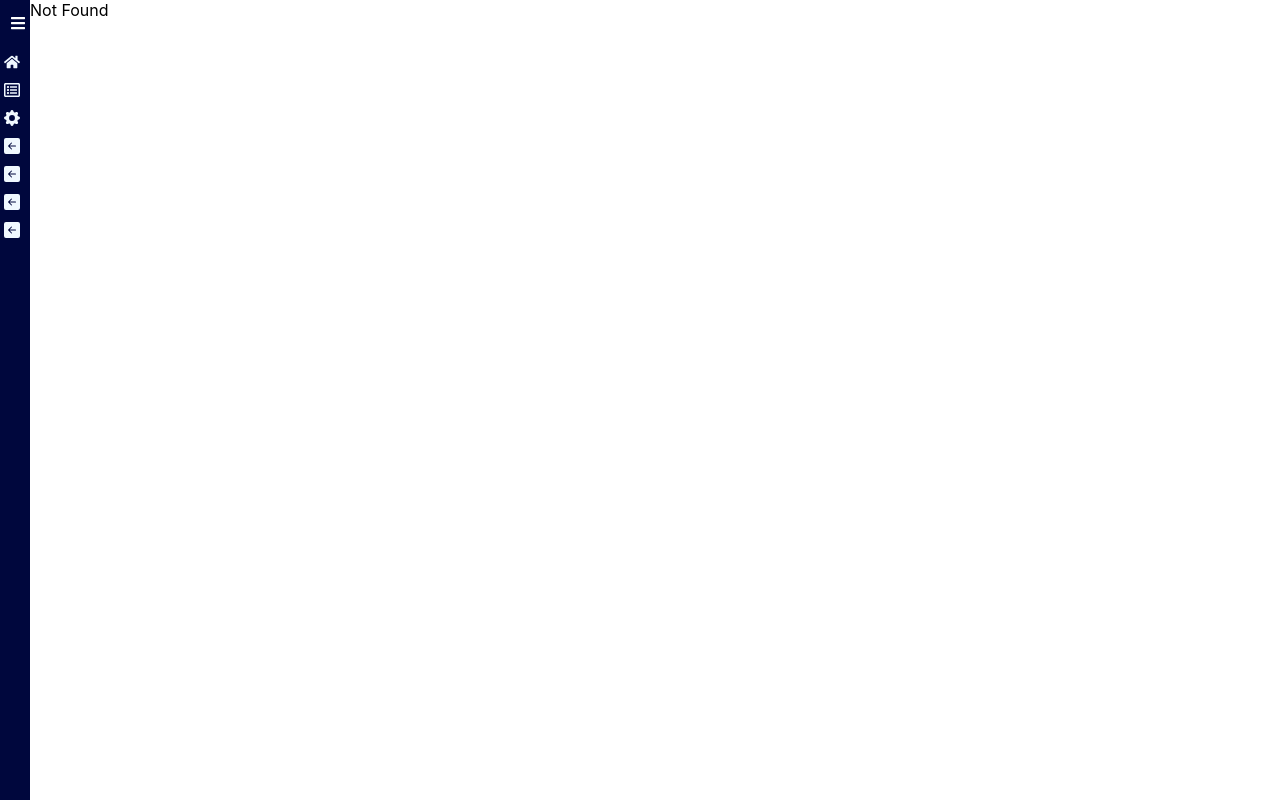
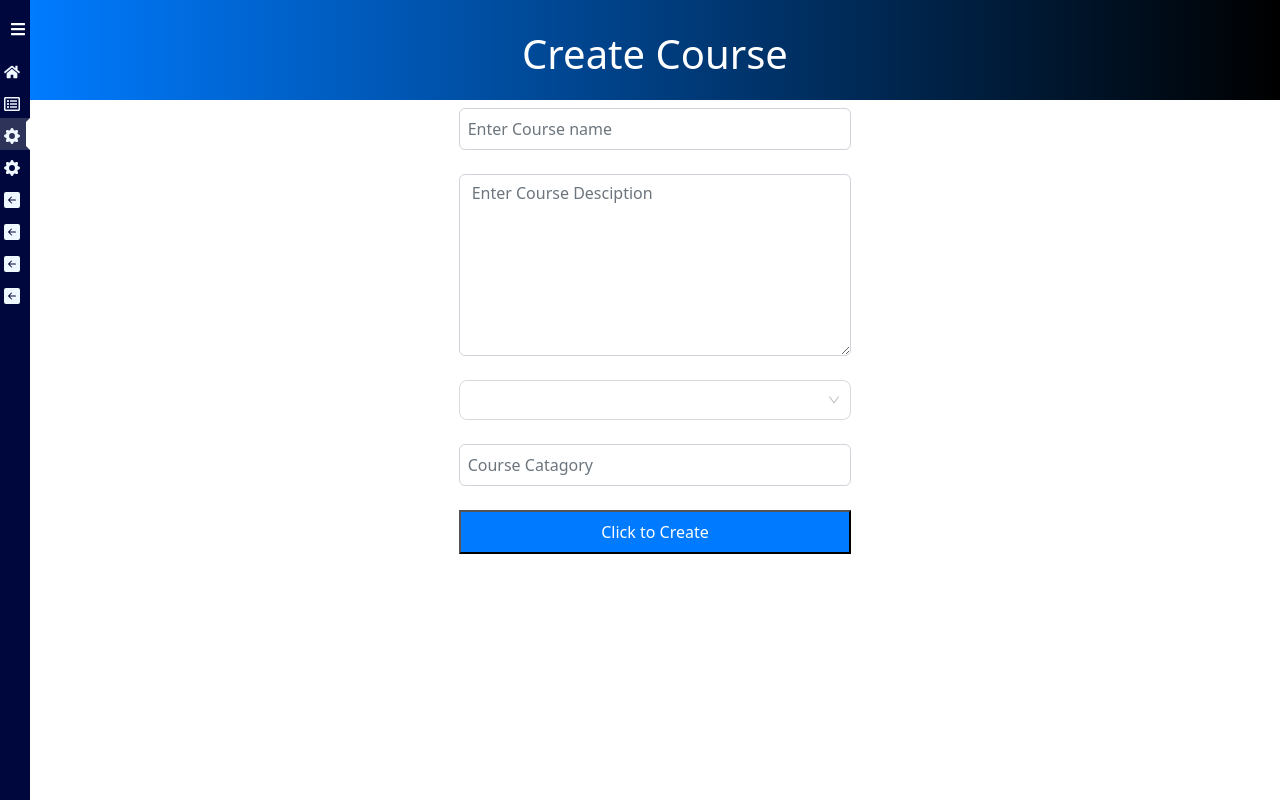
Before and after one commit to DawoodIsrar/TrainingManagementSystem, a React (Create React App) app: page /CourseCreate in a window 1280 px wide. Before the commit this address had no page. Built offline with nearby package versions, Linux system fonts and the light colour scheme.

Commit message:
create instructor create course form

```diff
--- a/package.json
+++ b/package.json
@@ -6,6 +6,8 @@
     "@testing-library/jest-dom": "^5.16.5",
     "@testing-library/react": "^13.4.0",
     "@testing-library/user-event": "^13.5.0",
+    "antd": "^5.5.0",
+    "bootstrap": "^5.2.3",
     "framer-motion": "^10.12.12",
     "react": "^18.2.0",
     "react-dom": "^18.2.0",
--- a/public/index.html
+++ b/public/index.html
@@ -2,42 +2,12 @@
 <html lang="en">
   <head>
     <meta charset="utf-8" />
-    <link rel="icon" href="%PUBLIC_URL%/favicon.ico" />
-    <meta name="viewport" content="width=device-width, initial-scale=1" />
-    <meta name="theme-color" content="#000000" />
-    <meta
-      name="description"
-      content="Web site created using create-react-app"
-    />
-    <link rel="apple-touch-icon" href="%PUBLIC_URL%/logo192.png" />
-    <!--
-      manifest.json provides metadata used when your web app is installed on a
-      user's mobile device or desktop. See https://developers.google.com/web/fundamentals/web-app-manifest/
-    -->
+
     <link rel="manifest" href="%PUBLIC_URL%/manifest.json" />
-    <!--
-      Notice the use of %PUBLIC_URL% in the tags above.
-      It will be replaced with the URL of the `public` folder during the build.
-      Only files inside the `public` folder can be referenced from the HTML.
 
-      Unlike "/favicon.ico" or "favicon.ico", "%PUBLIC_URL%/favicon.ico" will
-      work correctly both with client-side routing and a non-root public URL.
-      Learn how to configure a non-root public URL by running `npm run build`.
-    -->
-    <title>React App</title>
+    <title>LMS</title>
   </head>
   <body>
-    <noscript>You need to enable JavaScript to run this app.</noscript>
     <div id="root"></div>
-    <!--
-      This HTML file is a template.
-      If you open it directly in the browser, you will see an empty page.
-
-      You can add webfonts, meta tags, or analytics to this file.
-      The build step will place the bundled scripts into the <body> tag.
-
-      To begin the development, run `npm start` or `yarn start`.
-      To create a production bundle, use `npm run build` or `yarn build`.
-    -->
   </body>
 </html>
--- a/src/App.css
+++ b/src/App.css
@@ -69,3 +69,51 @@ border-radius: 10px;
   text-align: center;
   width: 100%;
 }
+
+/* creATE COURSE CSS */
+.square {
+  border-radius: 0px;
+}
+
+.jumbotron {
+  background-image: linear-gradient(to right, #007bff, #000);
+  color: #fff;
+  height: 100px;
+  padding-top: 30px;
+}
+
+main{
+  width: 100%;
+}
+
+.jumbotron {
+    background-image: linear-gradient(to right, #007bff, #000);
+    color: #fff;
+  }
+  button{
+    cursor: pointer;
+  }
+  .button:hover {
+    background-color: black;
+  }
+
+  .pointer {
+    cursor: pointer;
+  }
+
+  .ant-card-meta-title {
+    font-size: 12px;
+  }
+
+  .markdown-preview img {
+    max-width: 300px;
+  }
+
+  .left-bottom-radius {
+    border-radius: 0px 0px 10px 10px;
+  }
+  .createbtn{
+    width: 100%;
+    color: white;
+    background-color: #007bff;
+  }
--- a/src/App.js
+++ b/src/App.js
@@ -2,15 +2,17 @@ import logo from "./logo.svg";
 import "./App.css";
 import { BrowserRouter as Router, Routes, Route } from "react-router-dom";
 import React from "react";
+import 'bootstrap/dist/css/bootstrap.css';
 import CourseCatalog from "./components/pages/CourseCatalog";
 import EnrolledCourses from "./components/pages/EnrolledCourses";
 import AccountSetting from "./components/pages/AccountSetting";
 import Sidebar from "./components/sidebar/Sidebar";
 import Logout from "./components/pages/Logout";
-import CourseDetail from "./components/pages/CourseDetail";
+// import CourseDetail from "./components/pages/CourseDetail";
 import Quiz from "./components/pages/Quiz";
 import Signup from "./components/pages/Signup";
 import Login from "./components/pages/Login";
+import CourseCreate from "./CourseCreate";
 
 function App() {
   return (
@@ -19,9 +21,8 @@ function App() {
         <Sidebar>
           <Routes>
             <Route path="/" element={<CourseCatalog />}></Route>
-            <Route path="/enroll" element={<EnrolledCourses />}>
-
-            </Route>
+            <Route path="/enroll" element={<EnrolledCourses />}> </Route>
+            <Route path="/CourseCreate" element={<CourseCreate/>}> </Route>
             <Route path="/accountsetting" element={<AccountSetting />}></Route>
             <Route path="/*" element={<div>Not Found</div>}></Route>
             <Route path="/logout" element={<Logout />}></Route>
--- /dev/null
+++ b/src/CourseCreate.js
@@ -0,0 +1,77 @@
+import React from "react";
+import { useState } from "react";
+import { Select } from "antd";
+
+const { Option } = Select;
+
+const CourseCreate= () => {
+  const [name, setName] = useState("");
+  const [discription, setDiscription] = useState("");
+  const [values, setValues] = useState("");
+  const [catagory, setCatagory] = useState("");
+
+  const handleSubmit = (e) => {
+    e.preventDefault();
+    console.table({ name, values, catagory,discription });
+  };
+
+  return (
+    <>
+      <h1 className="jumbotron  text-center bg-primary square">Create Course</h1>
+
+      <div className="container col-md-4 offset-md-4 pb-5">
+        <form onSubmit={handleSubmit}>
+          <input
+            type="text"
+            className="form-control mb-4 p-2"
+            value={name}
+            onChange={(e) => setName(e.target.value)}
+            placeholder="Enter Course name"
+            required
+          />
+            <textarea
+              name="description"
+              cols="7"
+              rows="7"
+              placeholder="Enter Course Desciption"
+              value={discription}
+              className="form-control"
+              onChange={(e) => setDiscription(e.target.value)}
+            ></textarea>
+            <br></br>
+
+          <div className="form-row">
+            <div className="col">
+              <div className="form-group">
+                <Select
+                  style={{ width: "100%" }}
+                  size="large"
+                  value={values.paid}
+                  onChange={(v) => setValues({ ...values, paid: v, price: 0 })}
+                >
+                  <Option value={true}>Paid</Option>
+                  <Option value={false}>Free</Option>
+                </Select>
+              </div>
+            </div>
+            <br></br>
+          </div>
+          <input
+            type="text"
+            className="form-control mb-4 p-2"
+            value={catagory}
+            onChange={(e) => setCatagory(e.target.value)}
+            placeholder="Course Catagory"
+            required
+          />
+          <button type="submit" className="createbtn btn-block btn-primary mb-4 p-2">
+            Click to Create
+          </button>
+        </form>
+      </div>
+
+    </>
+  );
+};
+
+export default CourseCreate;
--- a/src/components/sidebar/Sidebar.jsx
+++ b/src/components/sidebar/Sidebar.jsx
@@ -17,6 +17,11 @@ const routes = [
         path:'/enroll',
         name:"Enrolled Courses",
         icon:<FaRegListAlt/>
+    },
+    {
+        path:'/CourseCreate',
+        name:"Create Course",
+        icon:<BsGearFill/>
     },
     {
         path:'/accountsetting',
```
Also changed, not shown: 1 other file (tests, documents, lock files or other folders).
